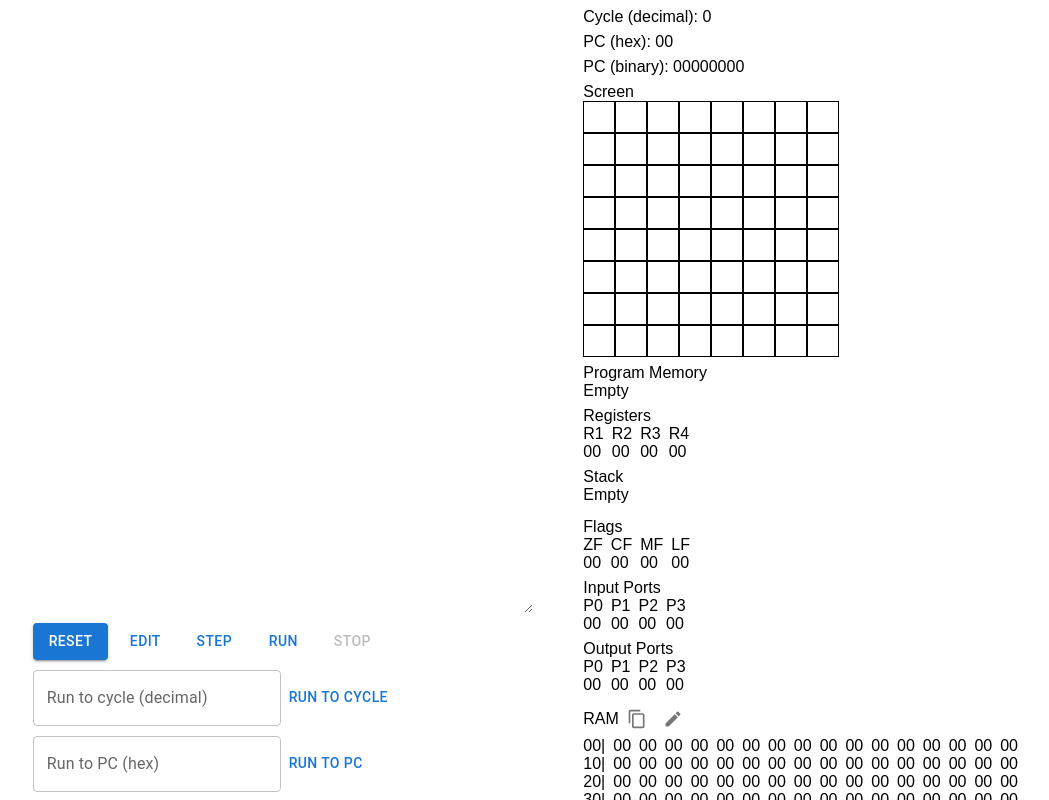
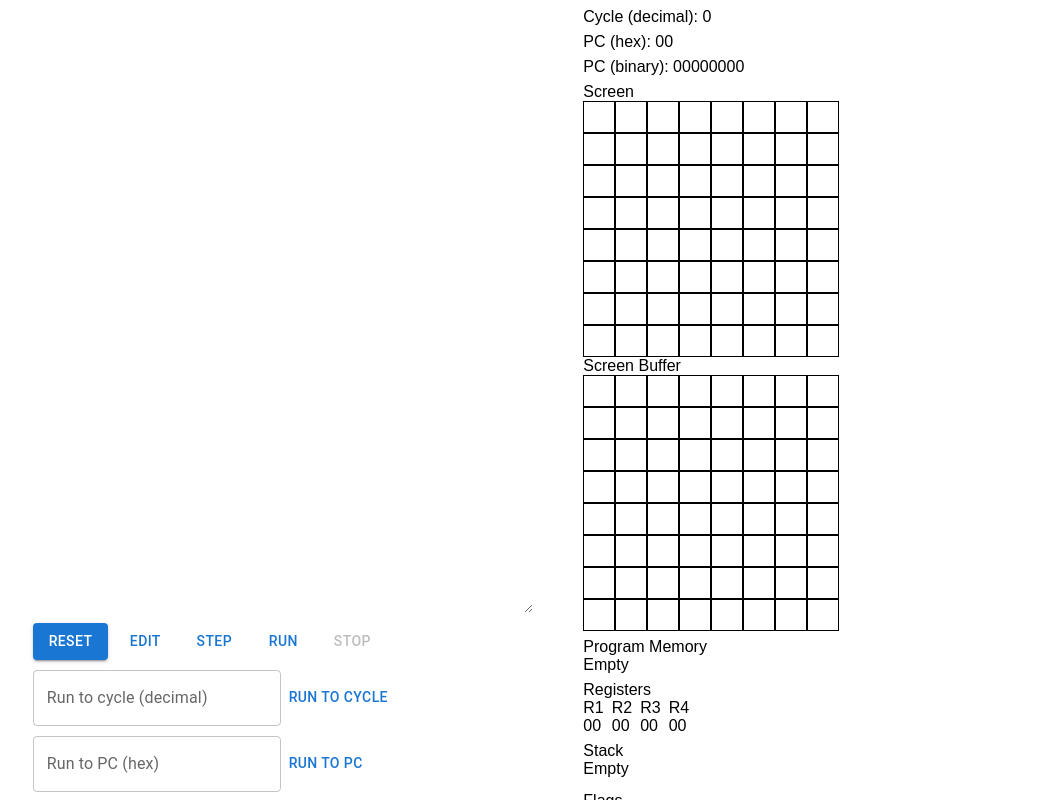
Before and after one commit to tony-ist/arpuemu, a React (Vite) app: page / in a window 1280 px wide. Both pictures are taken after a click on the button "COMPILE". Shown: the top 800 px of the page, without its empty margins (82-1131 px from the left). Built offline with nearby package versions, Linux system fonts and the light colour scheme; a web font is replaced by a local one.

Commit message:
Add screen buffer viewer

```diff
--- a/src/components/screen-viewer/ScreenViewer.tsx
+++ b/src/components/screen-viewer/ScreenViewer.tsx
@@ -4,15 +4,16 @@ import { SCREEN_SIZE } from '../../const/emulator-constants.ts';
 import styles from './ScreenViewer.module.css';
 
 interface ScreenViewerPropsType {
+  title?: string;
   pixels: boolean[];
 }
 
 export const ScreenViewer = (props: ScreenViewerPropsType) => {
-  const { pixels } = props;
+  const { pixels, title = 'Screen' } = props;
   const rows = transpose(groupElements(pixels, SCREEN_SIZE));
   return (
     <Box className={styles.container}>
-      <Box className={styles.heading}>Screen</Box>
+      <Box className={styles.heading}>{ title }</Box>
       <Box className={styles.screenContainer}>
         {
           rows.map((row) => (
@@ -28,4 +29,4 @@ export const ScreenViewer = (props: ScreenViewerPropsType) => {
       </Box>
     </Box>
   );
-}
+};
--- a/src/components/state-viewer/EmulatorStateViewer.tsx
+++ b/src/components/state-viewer/EmulatorStateViewer.tsx
@@ -34,9 +34,16 @@ export function EmulatorStateViewer(props: EmulatorStatePropsType) {
       <Box>PC (binary): {emulatorState.PC.toString(2).padStart(8, '0')}</Box>
       {
         emulatorState.isScreenAttached &&
-        <ScreenViewer
-          pixels={emulatorState.screen}
-        />
+        <Box>
+          <ScreenViewer
+            title='Screen'
+            pixels={emulatorState.screen}
+          />
+          <ScreenViewer
+            title='Screen Buffer'
+            pixels={emulatorState.screenBuffer}
+          />
+        </Box>
       }
       <PMemViewer
         machineCode={emulatorState.PMEM}
```
